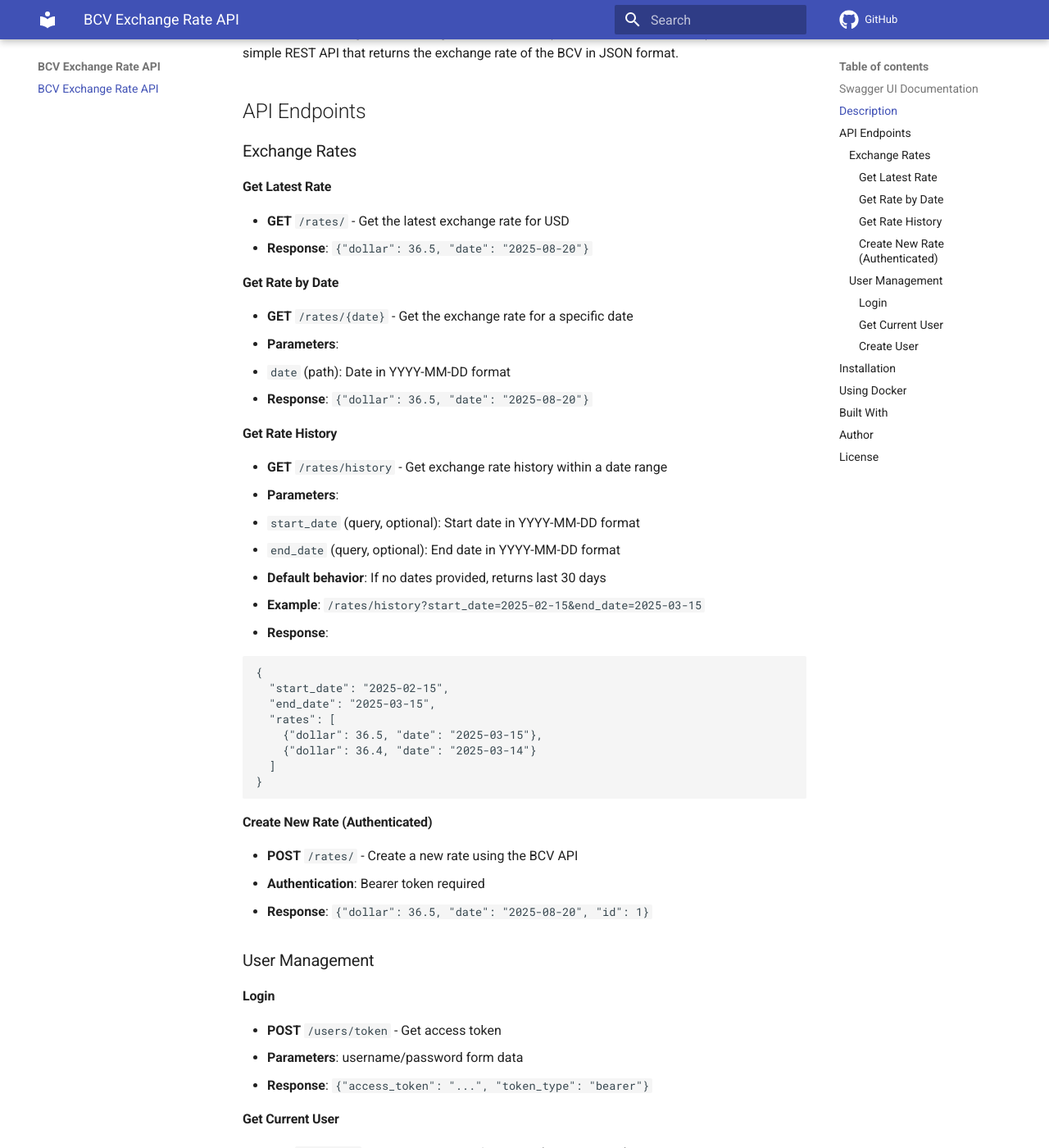
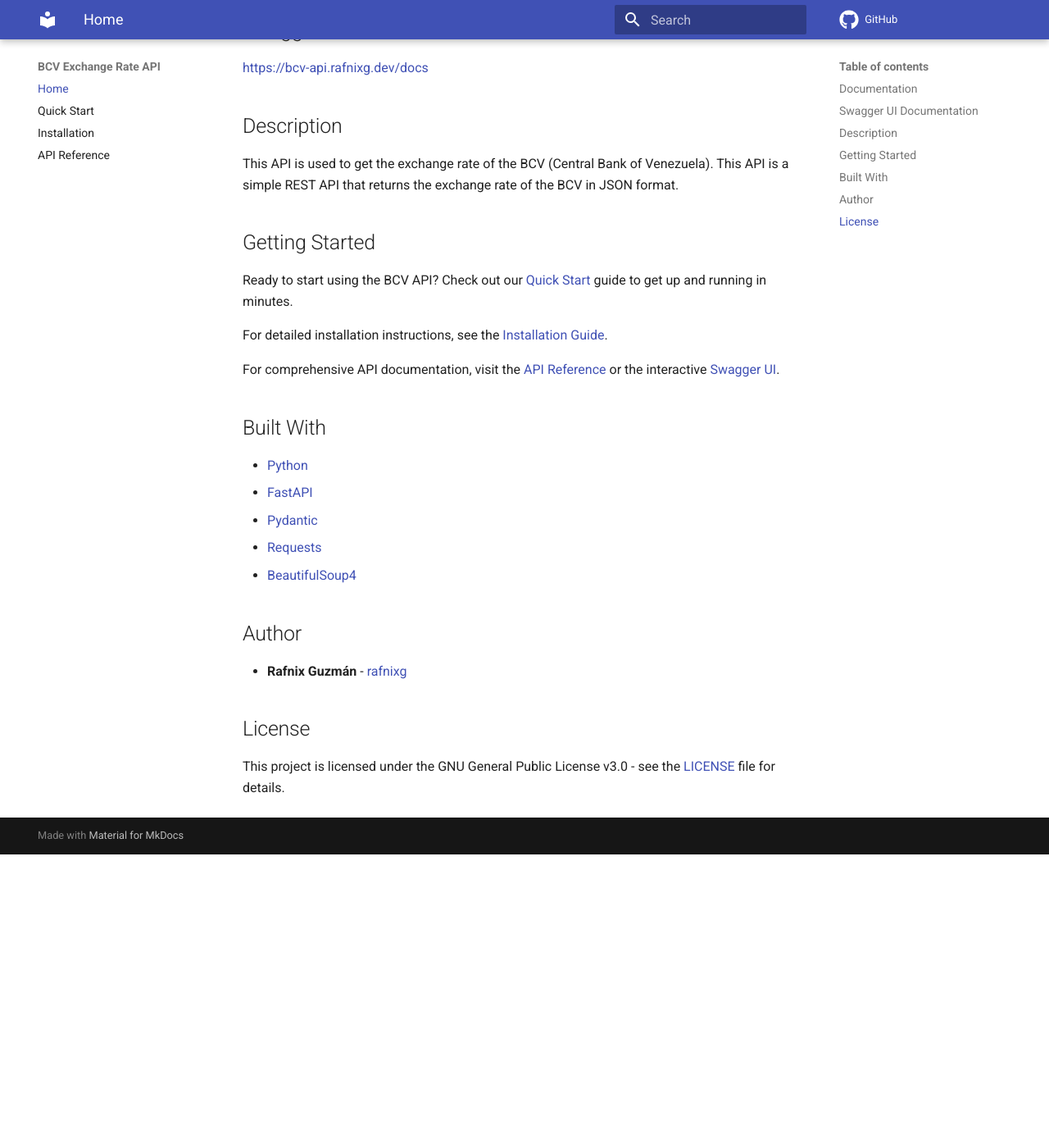
Before and after one commit to rafnixg/bcv-api, an MkDocs documentation site: the page built from docs/index.md, in a window 1280 px wide and 1400 px high, scrolled down 386 px. Shown: the whole window at 82% size. Built offline with MkDocs 1.6.1 and Material for MkDocs 9.7.7, drawn with Linux system fonts in a browser that asks for light colours; comment, search, counter and statistics services are not loaded; after the commit the page ends 1428 px from its top, so only the background shows below that; some of the changed text lies outside the part shown.

Commit message:
Update documentation with content from readme.md and organize into multiple pages
Co-authored-by: rafnixg <10915285+rafnixg@users.noreply.github.com>

````diff
--- /dev/null
+++ b/docs/api-reference.md
@@ -0,0 +1,50 @@
+# API Reference
+
+## Exchange Rates
+
+### Get Latest Rate
+- **GET** `/rates/` - Get the latest exchange rate for USD
+- **Response**: `{"dollar": 36.5, "date": "2025-08-20"}`
+
+### Get Rate by Date
+- **GET** `/rates/{date}` - Get the exchange rate for a specific date
+- **Parameters**:
+  - `date` (path): Date in YYYY-MM-DD format
+- **Response**: `{"dollar": 36.5, "date": "2025-08-20"}`
+
+### Get Rate History
+- **GET** `/rates/history` - Get exchange rate history within a date range
+- **Parameters**:
+  - `start_date` (query, optional): Start date in YYYY-MM-DD format
+  - `end_date` (query, optional): End date in YYYY-MM-DD format
+- **Default behavior**: If no dates provided, returns last 30 days
+- **Example**: `/rates/history?start_date=2025-02-15&end_date=2025-03-15`
+- **Response**:
+```json
+{
+  "start_date": "2025-02-15",
+  "end_date": "2025-03-15",
+  "rates": [
+    {"dollar": 36.5, "date": "2025-03-15"},
+    {"dollar": 36.4, "date": "2025-03-14"}
+  ]
+}
+```
+
+### Create New Rate (Authenticated)
+- **POST** `/rates/` - Create a new rate using the BCV API
+- **Authentication**: Bearer token required
+- **Response**: `{"dollar": 36.5, "date": "2025-08-20", "id": 1}`
+
+## User Management
+
+### Login
+- **POST** `/users/token` - Get access token
+- **Parameters**: username/password form data
+- **Response**: `{"access_token": "...", "token_type": "bearer"}`
+
+### Get Current User
+- **GET** `/users/me` - Get current user information (authenticated)
+
+### Create User
+- **POST** `/users/` - Register a new user
--- a/docs/index.md
+++ b/docs/index.md
@@ -1,6 +1,12 @@
 # BCV Exchange Rate API
+[![Publish Docker Image](https://github.com/rafnixg/bcv-api/actions/workflows/docker-image.yml/badge.svg?branch=main)](https://github.com/rafnixg/bcv-api/actions/workflows/docker-image.yml)
+[![Ask DeepWiki](https://deepwiki.com/badge.svg)](https://deepwiki.com/rafnixg/bcv-api)
 
 [BCV API DEMO](https://bcv-api.rafnixg.dev/)
+
+## Documentation
+
+[https://rafnixg.github.io/bcv-api/](https://rafnixg.github.io/bcv-api/)
 
 ## Swagger UI Documentation
 
@@ -10,112 +16,13 @@
 This API is used to get the exchange rate of the BCV (Central Bank of Venezuela).
 This API is a simple REST API that returns the exchange rate of the BCV in JSON format.
 
-## API Endpoints
+## Getting Started
 
-### Exchange Rates
+Ready to start using the BCV API? Check out our [Quick Start](quick-start.md) guide to get up and running in minutes.
 
-#### Get Latest Rate
-- **GET** `/rates/` - Get the latest exchange rate for USD
-- **Response**: `{"dollar": 36.5, "date": "2025-08-20"}`
+For detailed installation instructions, see the [Installation Guide](installation.md).
 
-#### Get Rate by Date
-- **GET** `/rates/{date}` - Get the exchange rate for a specific date
-- **Parameters**:
-  - `date` (path): Date in YYYY-MM-DD format
-- **Response**: `{"dollar": 36.5, "date": "2025-08-20"}`
-
-#### Get Rate History
-- **GET** `/rates/history` - Get exchange rate history within a date range
-- **Parameters**:
-  - `start_date` (query, optional): Start date in YYYY-MM-DD format
-  - `end_date` (query, optional): End date in YYYY-MM-DD format
-- **Default behavior**: If no dates provided, returns last 30 days
-- **Example**: `/rates/history?start_date=2025-02-15&end_date=2025-03-15`
-- **Response**:
-```json
-{
-  "start_date": "2025-02-15",
-  "end_date": "2025-03-15",
-  "rates": [
-    {"dollar": 36.5, "date": "2025-03-15"},
-    {"dollar": 36.4, "date": "2025-03-14"}
-  ]
-}
-```
-
-#### Create New Rate (Authenticated)
-- **POST** `/rates/` - Create a new rate using the BCV API
-- **Authentication**: Bearer token required
-- **Response**: `{"dollar": 36.5, "date": "2025-08-20", "id": 1}`
-
-### User Management
-
-#### Login
-- **POST** `/users/token` - Get access token
-- **Parameters**: username/password form data
-- **Response**: `{"access_token": "...", "token_type": "bearer"}`
-
-#### Get Current User
-- **GET** `/users/me` - Get current user information (authenticated)
-
-#### Create User
-- **POST** `/users/` - Register a new user
-
-## Installation
-1. Clone the repository and create a `.env` file in the root of the project, use `.env.example` as a template
-    Remember to replace the values of the variables with your own values.
-```bash
-git clone https://github.com/rafnixg/bcv-api.git
-cd bcv-api
-cp .env.example .env
-```
-2. Create a virtual environment
-```bash
-python -m venv venv
-```
-3. Activate the virtual environment
-```bash
-# Windows
-venv\Scripts\activate
-# Linux
-source venv/bin/activate
-```
-4. Install the dependencies
-```bash
-pip install -r requirements.txt
-```
-5. Run the API
-```bash
-uvicorn bcv_api.main:app --reload
-```
-6. Open your browser and go to http://localhost:8000
-
-
-## Using Docker
-
-1. Clone the repository and create a `.env` file in the root of the project, use `.env.example` as a template
-    Remember to replace the values of the variables with your own values.
-```bash
-git clone
-cd bcv-api
-cp .env.example .env
-```
-
-2. Build the image with the Dockerfile, select the Dockerfile.newrelic file if you want to monitor the application with NewRelic
-```bash
-# Without newrelic monitoring
-docker build -t bcv-api .
-
-# With newrelic monitoring
-docker build -t bcv-api -f Dockerfile.newrelic .
-```
-
-3. Run the container
-```bash
-docker run -d --name bcv-api -p 8000:8000 --env-file .env bcv-api:latest
-```
-
-4. Open your browser and go to http://localhost:8000
+For comprehensive API documentation, visit the [API Reference](api-reference.md) or the interactive [Swagger UI](https://bcv-api.rafnixg.dev/docs).
 
 ## Built With
 - [Python](https://www.python.org/)
@@ -127,6 +34,5 @@ docker run -d --name bcv-api -p 8000:8000 --env-file .env bcv-api:latest
 ## Author
 - **Rafnix Guzmán** - [rafnixg](https://links.rafnixg.dev?ref=bcv-api)
 
-
 ## License
 This project is licensed under the GNU General Public License v3.0 - see the [LICENSE](LICENSE) file for details.
--- /dev/null
+++ b/docs/quick-start.md
@@ -0,0 +1,53 @@
+# Quick Start
+
+## Basic Usage
+
+### Get Latest Rate
+```bash
+curl https://bcv-api.rafnixg.dev/rates/
+```
+
+**Response:**
+```json
+{
+  "dollar": 36.5,
+  "date": "2025-08-20"
+}
+```
+
+### Get Rate for Specific Date
+```bash
+curl https://bcv-api.rafnixg.dev/rates/2025-08-20
+```
+
+**Response:**
+```json
+{
+  "dollar": 36.5,
+  "date": "2025-08-20"
+}
+```
+
+### Get Rate History (Last 30 Days)
+```bash
+curl https://bcv-api.rafnixg.dev/rates/history
+```
+
+### Get Rate History for Date Range
+```bash
+curl "https://bcv-api.rafnixg.dev/rates/history?start_date=2025-02-15&end_date=2025-03-15"
+```
+
+**Response:**
+```json
+{
+  "start_date": "2025-02-15",
+  "end_date": "2025-03-15",
+  "rates": [
+    {"dollar": 36.5, "date": "2025-03-15"},
+    {"dollar": 36.4, "date": "2025-03-14"}
+  ]
+}
+```
+
+For complete API documentation visit: [https://bcv-api.rafnixg.dev/docs](https://bcv-api.rafnixg.dev/docs)
--- a/mkdocs.yml
+++ b/mkdocs.yml
@@ -10,3 +10,9 @@ theme:
     - content.action.edit
 repo_url: https://github.com/rafnixg/bcv-api
 edit_uri: edit/main/docs/
+
+nav:
+  - Home: index.md
+  - Quick Start: quick-start.md
+  - Installation: installation.md
+  - API Reference: api-reference.md
````
Also changed, not shown: docs/installation.md (added, +62 -0 lines).
